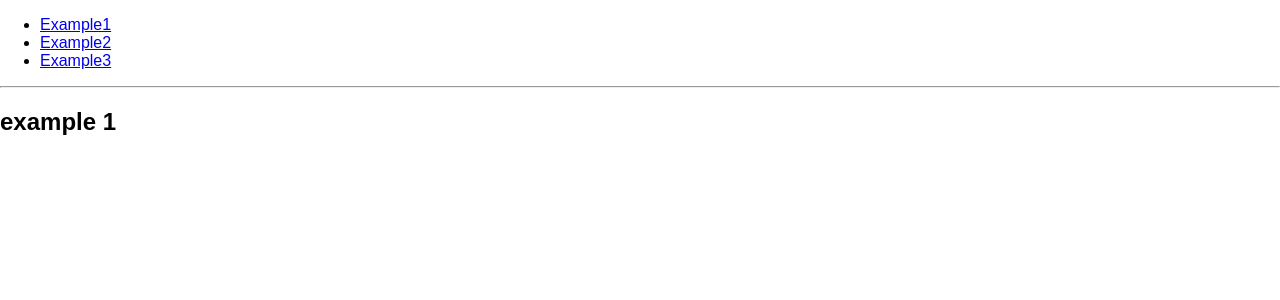
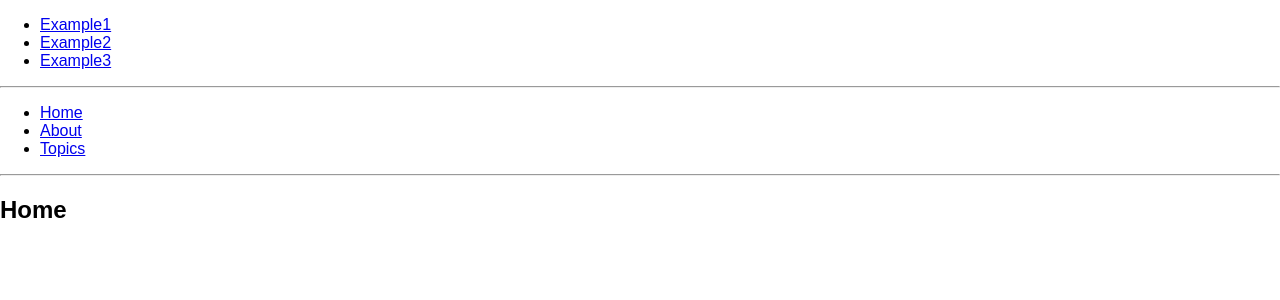
Before and after one commit to bdog72/React-Router4, a React app: page / in a window 1280 px wide. Shown: the top 300 px of the page. Built offline with nearby package versions, Linux system fonts and the light colour scheme.

Commit message:
added first example

```diff
--- a/src/components/App.js
+++ b/src/components/App.js
@@ -1,5 +1,5 @@
 import React, { Component } from 'react'
-
+import BasicExample1 from './Example1'
 import { BrowserRouter as Router, Route, Link } from 'react-router-dom'
 
 class App extends Component {
@@ -32,7 +32,7 @@
 
 const Ex1 = () => (
   <div>
-    <h2>example 1</h2>
+    <BasicExample1 />
   </div>
 )
 
--- /dev/null
+++ b/src/components/Example1.js
@@ -0,0 +1,72 @@
+import React from 'react'
+import {
+  BrowserRouter as Router,
+  Route,
+  Link
+} from 'react-router-dom'
+
+const BasicExample1 = () => (
+  <Router>
+    <div>
+      <ul>
+        <li><Link to='/'>Home</Link></li>
+        <li><Link to='/about'>About</Link></li>
+        <li><Link to='/topics'>Topics</Link></li>
+      </ul>
+
+      <hr />
+
+      <Route exact path='/' component={Home} />
+      <Route path='/about' component={About} />
+      <Route path='/topics' component={Topics} />
+    </div>
+  </Router>
+)
+
+const Home = () => (
+  <div>
+    <h2>Home</h2>
+  </div>
+)
+
+const About = () => (
+  <div>
+    <h2>About</h2>
+  </div>
+)
+
+const Topics = ({ match }) => (
+  <div>
+    <h2>Topics</h2>
+    <ul>
+      <li>
+        <Link to={`${match.url}/rendering`}>
+          Rendering with React
+        </Link>
+      </li>
+      <li>
+        <Link to={`${match.url}/components`}>
+          Components
+        </Link>
+      </li>
+      <li>
+        <Link to={`${match.url}/props-v-state`}>
+          Props v. State
+        </Link>
+      </li>
+    </ul>
+
+    <Route path={`${match.url}/:topicId`} component={Topic} />
+    <Route exact path={match.url} render={() => (
+      <h3>Please select a topic.</h3>
+    )} />
+  </div>
+)
+
+const Topic = ({ match }) => (
+  <div>
+    <h3>{match.params.topicId}</h3>
+  </div>
+)
+
+export default BasicExample1
```
